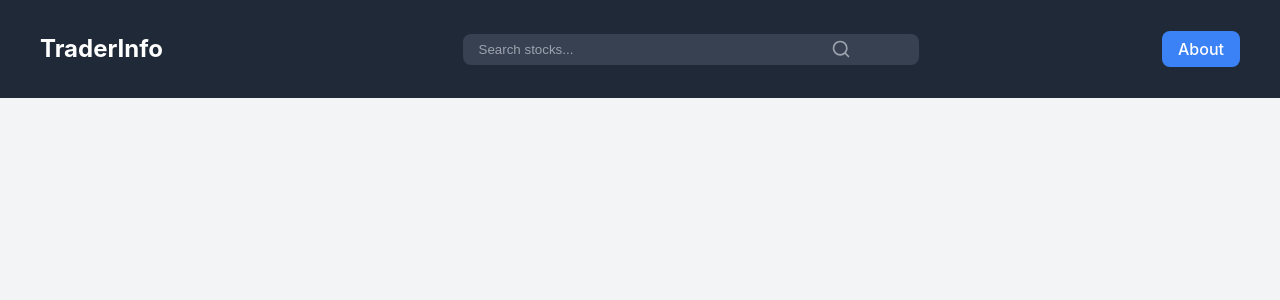
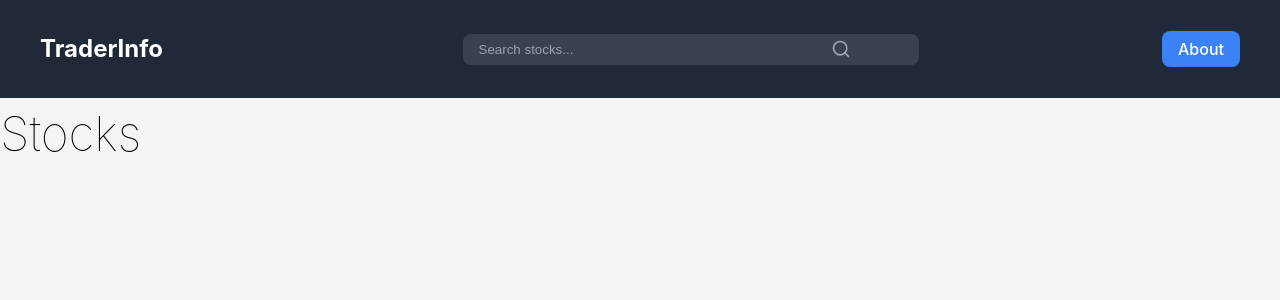
Before and after one commit to Ryan-slither/TraderInfo, a React (Vite) app in the folder frontend/: page / in a window 1280 px wide. Shown: the top 300 px of the page. Built offline with nearby package versions, Linux system fonts and the light colour scheme.

Commit message:
Fixed Yoan Data Ticker Company

```diff
--- a/frontend/package.json
+++ b/frontend/package.json
@@ -14,6 +14,7 @@
     "lucide-react": "^0.462.0",
     "react": "^18.3.1",
     "react-dom": "^18.3.1",
+    "react-router-dom": "^7.0.2",
     "recharts": "^2.1.0"
   },
   "devDependencies": {
--- a/frontend/src/App.tsx
+++ b/frontend/src/App.tsx
@@ -3,6 +3,7 @@ import { Search } from "lucide-react";
 import { StockChart } from "./components/StockChart";
 import { TickerCard } from "./components/TickerCard";
 import "./App.css";
+import { StockTable } from "./components/StockTable";
 
 interface StockData {
   date: string;
@@ -79,7 +80,9 @@ function App() {
   useEffect(() => {
     const fetchStockData = async (symbol: string) => {
       try {
-        const response = await fetch(`http://localhost:8000//api/stock?symbol=${symbol}`);
+        const response = await fetch(
+          `http://localhost:8000//api/stock?symbol=${symbol}`
+        );
         if (response.ok) {
           const data = await response.json();
           setStockData(
@@ -119,6 +122,8 @@ function App() {
           <button className="about-button">About</button>
         </div>
       </nav>
+
+      <StockTable />
 
       <main className="main-content">
         {loading ? (
--- /dev/null
+++ b/frontend/src/components/StockTable.css
@@ -0,0 +1,8 @@
+.table-container {
+  color: black;
+}
+
+.table-title {
+  font-size: 3rem;
+  font-weight: lighter;
+}
--- /dev/null
+++ b/frontend/src/components/StockTable.tsx
@@ -0,0 +1,13 @@
+import { useEffect, useState } from "react";
+import "./StockTable.css";
+
+export const StockTable = () => {
+  return (
+    <>
+      <div className="table-container">
+        <div className="table-title">Stocks</div>
+        <div className="table-rows"></div>
+      </div>
+    </>
+  );
+};
--- a/frontend/vite.config.ts
+++ b/frontend/vite.config.ts
@@ -7,5 +7,12 @@ export default defineConfig({
   server: {
     host: "0.0.0.0",
     port: 3000,
+    proxy: {
+      "/api": {
+        target: "http://localhost:8000",
+        changeOrigin: true,
+        secure: false,
+      },
+    },
   },
 });
```
Also changed, not shown: frontend/src/components/TableRow.tsx (added, +15 -0 lines), frontend/src/components/TableRow.css (added), 2 other files (tests, documents, lock files or other folders).
